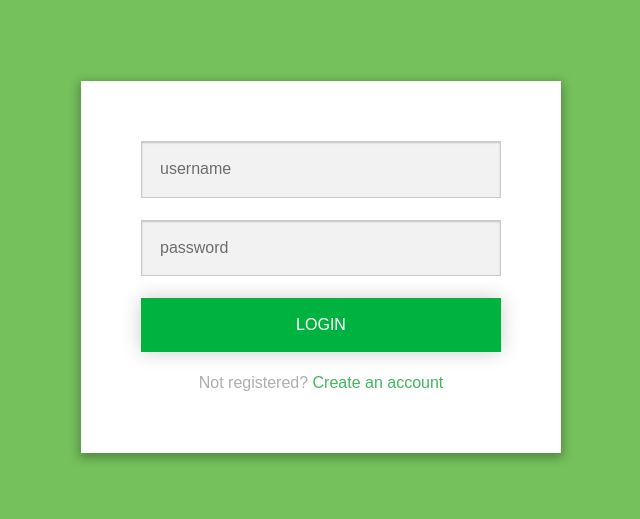
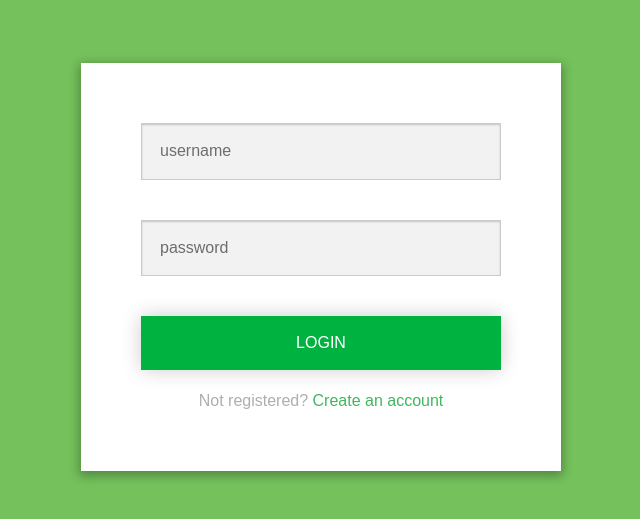
Before and after one commit to Kamys/cookie-hub, a website with bundled scripts: page src/page/login/index.html in a window 1280 px wide. Shown: the part 133-652 px from the top of the page, without its empty margins (319-959 px from the left). Built offline with nearby package versions, Linux system fonts and the light colour scheme.

Commit message:
Changes the indents within the authorization form
Increases the spacing between form fields and click login.

```diff
--- a/src/page/login/css/index.css
+++ b/src/page/login/css/index.css
@@ -88,7 +88,7 @@ body {
 }
 
 .authorization__wrap:first-child {
-  margin-bottom: 22px;
+  margin-bottom: 40px;
 }
 
 .authorization__field {
@@ -113,7 +113,8 @@ body {
 
 .authorization__error {
   margin: 0;
-  min-height: 22px;
+  padding: 10px 0;
+  min-height: 40px;
   color: #ff0000;
 }
 
```
